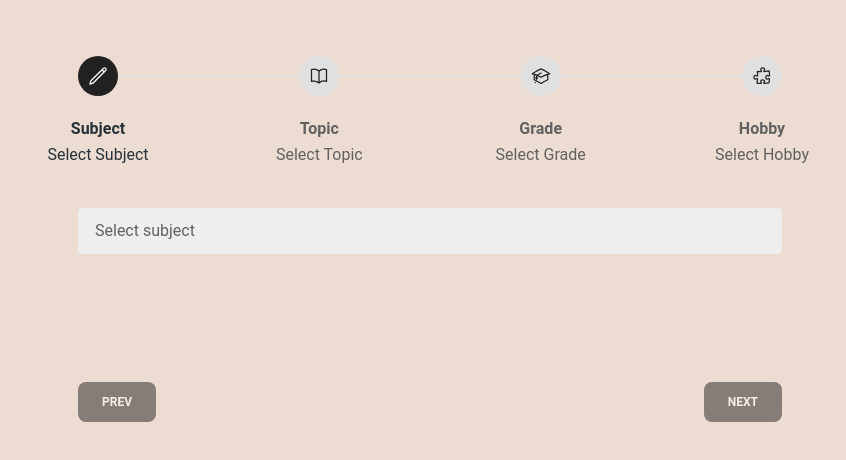
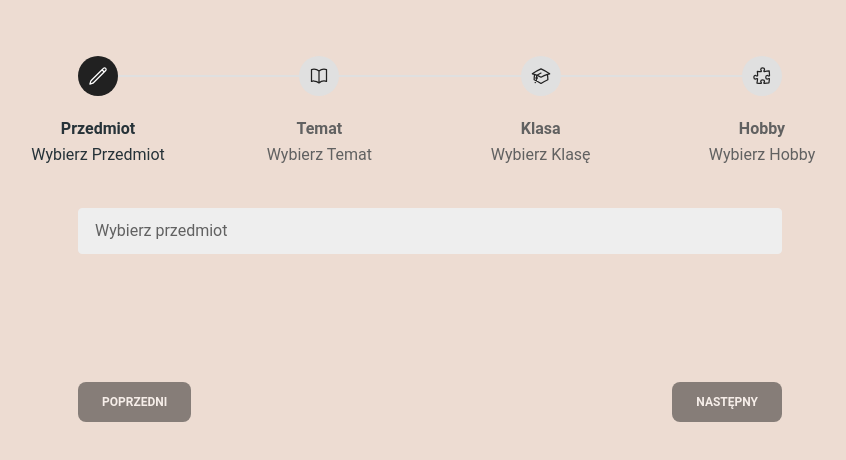
Before and after one commit to kompetencyjny24/AIEducationFrontend, a React (Create React App) app: page /generate in a window 1280 px wide. Shown: the top 460 px of the page, without its empty margins (210-1056 px from the left). Built offline with nearby package versions, Linux system fonts and the light colour scheme.

Commit message:
Changed language to Polish

```diff
--- a/src/components/MultiStepForm.tsx
+++ b/src/components/MultiStepForm.tsx
@@ -15,34 +15,34 @@ export const MUI_ERROR = {
 };
 
 const subjects: string[] = [
-  "Math",
-  "Physic",
+  "Matematyka",
+  "Fizyka",
 ];
 
 const topics: { [key: string]: string[] } = {
-  "Math": ["Algebra", "Calculus", "Geometry"],
-  "Physic": ["Mechanics", "Thermodynamics", "Optics"],
+  "Matematyka": ["Algebra", "Geometria"],
+  "Fizyka": ["Termodynamika", "Optyka"],
 };
 
 const grades: string[] = [
-  "6 primary school",
-  "7 primary school",
-  "8 primary school"
+  "6 klasa podstawówki",
+  "7 klasa podstawówki",
+  "8 klasa podstawówki"
 ];
 
 const hobbies: string[] = [
   "Sport",
-  "Cooking",
-  "Games",
-  "Art",
-  "Reading"
+  "Gotowanie",
+  "Gry",
+  "Sztuka",
+  "Czytanie"
 ];
 
 const stepsData = [
-  { label: "Subject", icon: PencilIcon, description: "Select Subject", options: subjects },
-  { label: "Topic", icon: BookOpenIcon, description: "Select Topic", options: [] }, // Options to be updated dynamically
-  { label: "Grade", icon: AcademicCapIcon, description: "Select Grade", options: grades },
-  { label: "Hobby", icon: PuzzlePieceIcon, description: "Select Hobby", options: hobbies }
+  { label: "Przedmiot", icon: PencilIcon, description: "Wybierz Przedmiot", options: subjects },
+  { label: "Temat", icon: BookOpenIcon, description: "Wybierz Temat", options: [] }, // Options to be updated dynamically
+  { label: "Klasa", icon: AcademicCapIcon, description: "Wybierz Klasę", options: grades },
+  { label: "Hobby", icon: PuzzlePieceIcon, description: "Wybierz Hobby", options: hobbies }
 ];
 
 export type FINAL_PARAM = {
@@ -64,18 +64,18 @@ const MultiStepForm: React.FC = () => {
 
   const steps = stepsData.map(step => ({
     ...step,
-    options: step.label === "Topic" ? (subject ? topics[subject] : []) : step.options,
+    options: step.label === "Temat" ? (subject ? topics[subject] : []) : step.options,
     value: getValue(step.label),
     setValue: getSetValueFunction(step.label)
   }));
 
   function getValue(label: string) {
     switch (label) {
-      case "Subject":
+      case "Przedmiot":
         return subject;
-      case "Topic":
+      case "Temat":
         return topic;
-      case "Grade":
+      case "Klasa":
         return grade;
       case "Hobby":
         return hobby;
@@ -86,11 +86,11 @@ const MultiStepForm: React.FC = () => {
 
   function getSetValueFunction(label: string) {
     switch (label) {
-      case "Subject":
+      case "Przedmiot":
         return setSubject;
-      case "Topic":
+      case "Temat":
         return setTopic;
-      case "Grade":
+      case "Klasa":
         return setGrade;
       case "Hobby":
         return setHobby;
@@ -103,7 +103,7 @@ const MultiStepForm: React.FC = () => {
     if (steps[activeStep].value) {
       setActiveStep(cur => Math.min(cur + 1, steps.length - 1));
     } else {
-      alert(`Please select a ${steps[activeStep].label.toLowerCase()} before proceeding.`);
+      alert(`Wybierz ${steps[activeStep].label.toLowerCase()} żeby kontynuować`);
     }
   };
 
@@ -143,7 +143,7 @@ const MultiStepForm: React.FC = () => {
           value={steps[activeStep].value}
           onChange={(e) => steps[activeStep].setValue(e.target.value)}
         >
-          <option value="">Select {steps[activeStep].label.toLowerCase()}</option>
+          <option value="">Wybierz {steps[activeStep].label.toLowerCase()}</option>
           {steps[activeStep].options.map((option, index) => (
             <option key={index} value={option}>{option}</option>
           ))}
@@ -152,15 +152,15 @@ const MultiStepForm: React.FC = () => {
 
       <div className="mt-32 flex justify-between">
         <Button onClick={handlePrev} disabled={activeStep === 0} {...MUI_ERROR}>
-          Prev
+          Poprzedni
         </Button>
         {activeStep === steps.length - 1 ? (
           <Button onClick={handleGenerate} disabled={!steps[activeStep].value} {...MUI_ERROR}>
-            Generate
+            Generuj
           </Button>
         ) : (
           <Button onClick={handleNext} disabled={!steps[activeStep].value} {...MUI_ERROR}>
-            Next
+            Następny
           </Button>
         )}
       </div>
```
